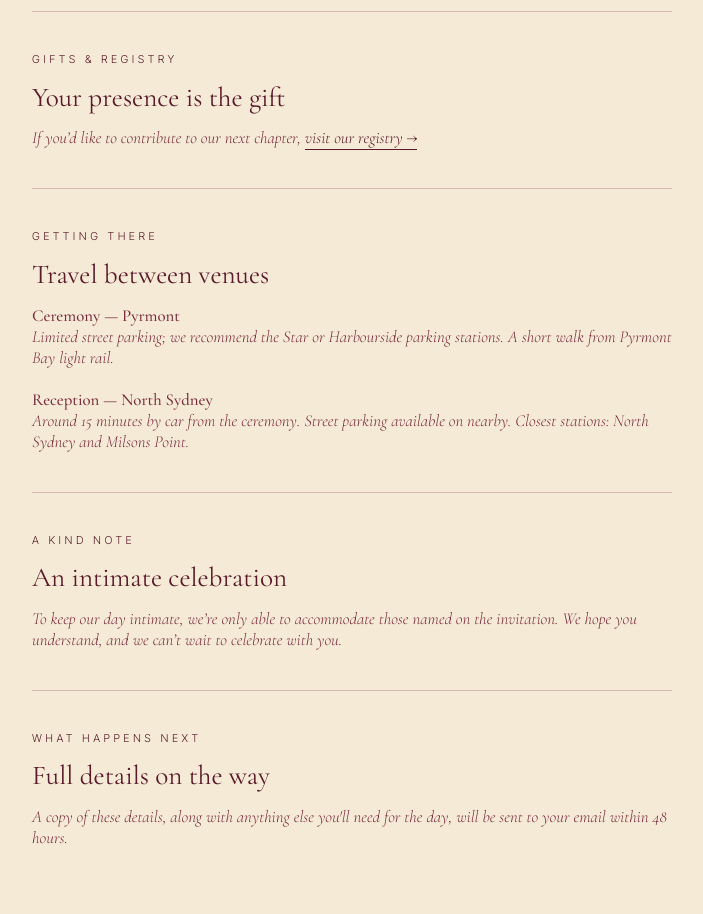
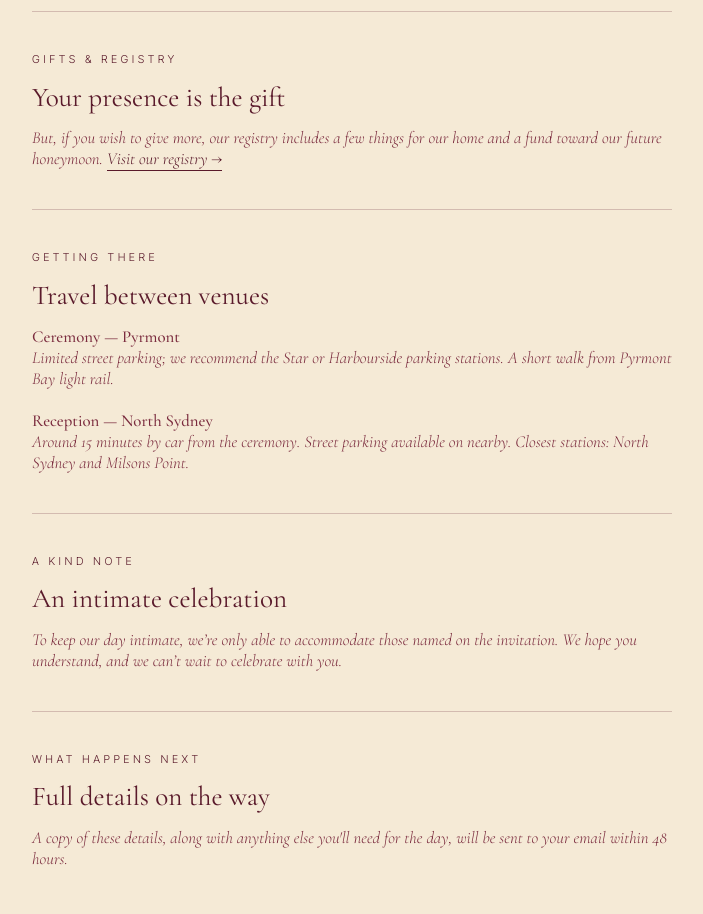
Before and after one commit to prakadw-dev/wedding-site, a React (Vite) app: page /details in a window 1280 px wide. Shown: the part 1200-2114 px from the top of the page, without its empty margins (288-991 px from the left). Built offline with nearby package versions, Linux system fonts and the light colour scheme.

Commit message:
edited the registry line in the details page

```diff
--- a/src/pages/Details.jsx
+++ b/src/pages/Details.jsx
@@ -81,14 +81,15 @@ export default function Details() {
             <span className="detail-label">Gifts &amp; Registry</span>
             <span className="detail-value">Your presence is the gift</span>
             <span className="detail-sub">
-              If you’d like to contribute to our next chapter,{" "}
+              But, if you wish to give more, our registry includes a few things
+              for our home and a fund toward our future honeymoon.{" "}
               <a
                 className="detail-link"
                 href="https://www.myregistry.com/wedding-registry/sara-d-and-beau-i-st-leonards-new-south-wales/5450039"
                 target="_blank"
                 rel="noreferrer"
               >
-                visit our registry →
+                Visit our registry →
               </a>
             </span>
           </div>
```
